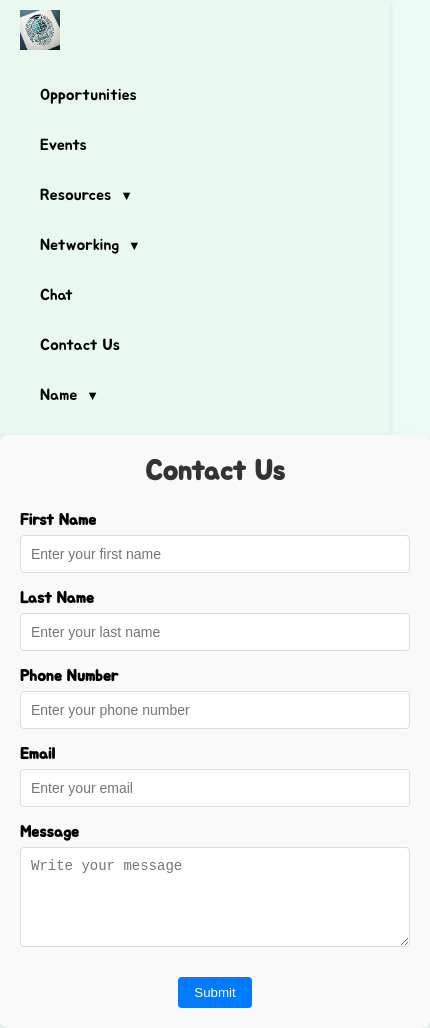
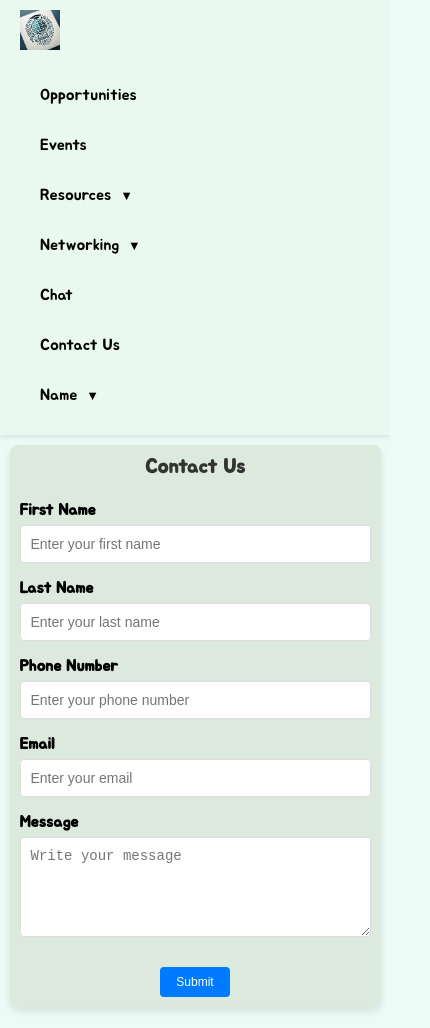
Before and after one commit to saiswethat/eduverse, a React (Create React App) app: page /contact in a window 390 px wide. Shown: the whole page, 430 px wide, since content can reach past the window. Built offline with nearby package versions, Linux system fonts and the light colour scheme; sample sign-in values are in the browser's storage.

Commit message:
Tips and contact us and articles responsiveness

```diff
--- a/src/Tips.js
+++ b/src/Tips.js
@@ -9,9 +9,9 @@ function Tips() {
   const currentUser = users[1];
   const [tips, setTips] = useState(InitialTips);
   const [randomTip, setRandomTip] = useState(null);
-  const [newTip, setNewTip] = useState(""); // For new tip input
-  const [shortDescription, setShortDescription] = useState(""); // For short description input
-  const [showCreateForm, setShowCreateForm] = useState(false); // Toggle form visibility
+  const [newTip, setNewTip] = useState("");
+  const [shortDescription, setShortDescription] = useState("");
+  const [showCreateForm, setShowCreateForm] = useState(false);
 
   useEffect(() => {
     const randomIndex = Math.floor(Math.random() * tips.length);
@@ -29,15 +29,15 @@ function Tips() {
     if (newTip.trim() && shortDescription.trim()) {
       const newTipObj = {
         id: tips.length + 1,
-        shortDescription: shortDescription.substring(0, 50), // Example short description
+        shortDescription: shortDescription.substring(0, 50),
         content: newTip,
-        postedBy: 1, // You can adjust this to reflect the actual poster
-        postedDate: new Date().toISOString().split('T')[0], // Format as YYYY-MM-DD
+        postedBy: 1,
+        postedDate: new Date().toISOString().split('T')[0],
       };
-      setTips([...tips, newTipObj]); // Add new tip to the list
+      setTips([...tips, newTipObj]);
       setNewTip("");
-      setShortDescription(""); // Reset short description
-      setShowCreateForm(false); // Close the form
+      setShortDescription("");
+      setShowCreateForm(false);
     }
   };
 
@@ -45,8 +45,6 @@ function Tips() {
     <>
       <Header />
       <div className="tips-tips-page">
-
-        {/* Display Random Tip of the Day */}
         {(currentUser.user_type === "Student") && randomTip && (
           <div className="tips-random-tip">
             <h2>Tip of the Day</h2>
@@ -62,24 +60,15 @@ function Tips() {
             </div>
           </div>
         )}
-
         <h2>All Tips</h2>
-
-        {/* Create Tip Button */}
-        <button
-          className="create-tip-button"
-          onClick={() => setShowCreateForm(true)}
-        >
+        <button className="create-tip-button" onClick={() => setShowCreateForm(true)}>
           Create Tip
         </button>
-
-        {/* Create Tip Modal */}
         {showCreateForm && (
           <div className="modal-overlay">
             <div className="modal-content">
               <h3>Add Your Tip</h3>
               <form onSubmit={(e) => { e.preventDefault(); handleCreateTip(); }}>
-                {/* Input for Short Description */}
                 <input
                   type="text"
                   value={shortDescription}
@@ -88,8 +77,6 @@ function Tips() {
                   className="create-tip-input"
                   required
                 />
-
-                {/* Input for Content */}
                 <textarea
                   value={newTip}
                   onChange={(e) => setNewTip(e.target.value)}
@@ -97,7 +84,6 @@ function Tips() {
                   className="create-tip-input"
                   required
                 />
-
                 <div>
                   <button type="submit" className="submit-tip-button">
                     Submit
@@ -110,10 +96,7 @@ function Tips() {
             </div>
           </div>
         )}
-
         <SearchBar />
-
-        {/* Display tips in a one-column card view */}
         <div className="tips-list">
           {tips.map((tip) => (
             <div key={tip.id} className="tips-tip-card">
@@ -137,10 +120,7 @@ function Tips() {
                   <span>User not found</span>
                 )}
               </div>
-              <button
-                className="tips-delete-button"
-                onClick={() => handleDeleteTips(tip.id)}
-              >
+              <button className="tips-delete-button" onClick={() => handleDeleteTips(tip.id)}>
                 <FaTrashAlt size={15} color="red" />
               </button>
             </div>
--- a/src/css/Articles.css
+++ b/src/css/Articles.css
@@ -82,14 +82,19 @@
   display: flex;
   justify-content: center;
   align-items: center;
+  z-index: 999;
 }
 
 .articles-form-popup {
   background-color: white;
   padding: 20px;
   border-radius: 10px;
-  width: 400px;
+  width: 90%;
+  max-width: 400px;
+  max-height: 90%;
+  overflow-y: auto;
   box-shadow: 0px 0px 15px rgba(0, 0, 0, 0.2);
+  box-sizing: border-box;
 }
 
 .articles-article-form {
@@ -107,7 +112,7 @@
 .articles-article-form textarea {
   width: 100%;
   padding: 10px;
-  margin-bottom: 15px;
+  margin-bottom: 10px;
   border-radius: 5px;
   border: 1px solid #ccc;
   box-sizing: border-box;
@@ -120,14 +125,15 @@
 
 .articles-button-container {
   display: flex;
-  justify-content: space-between;
+  flex-direction: column;
   margin-top: 10px;
 }
 
 .articles-submit-button,
 .articles-close-button {
-  width: 48%;
+  width: 100%;
   padding: 10px;
+  margin-top: 5px;
   border: none;
   border-radius: 5px;
   cursor: pointer;
--- a/src/css/Contact.css
+++ b/src/css/Contact.css
@@ -1,11 +1,13 @@
 .contact-container {
-  width: 100%;
+  width: 90%;
   max-width: 600px;
   margin: 0 auto;
   padding: 20px;
-  background-color: #f9f9f9;
+  background-color: #dceade;
   border-radius: 8px;
   box-shadow: 0px 4px 8px rgba(0, 0, 0, 0.1);
+  margin-top: 10px;
+  min-height: auto;
 }
 
 h2 {
@@ -25,7 +27,7 @@ h2 {
 
 .input-group input,
 .input-group textarea {
-  width: 100%;
+  width: 95%;
   padding: 10px;
   border: 1px solid #ddd;
   border-radius: 4px;
@@ -53,6 +55,7 @@ h2 {
   border: none;
   border-radius: 4px;
   cursor: pointer;
+  font-size: 16px;
 }
 
 .submit-btn button:hover {
@@ -65,3 +68,52 @@ h2 {
   font-size: 18px;
   padding: 20px;
 }
+
+@media (max-width: 768px) {
+  .contact-container {
+    padding: 15px;
+    margin-bottom: 10px;
+  }
+
+  h2 {
+    font-size: 24px;
+  }
+
+  .input-group input,
+  .input-group textarea {
+    font-size: 14px;
+  }
+
+  .submit-btn button {
+    padding: 8px 16px;
+    font-size: 14px;
+  }
+
+  .success-message {
+    font-size: 16px;
+  }
+}
+
+@media (max-width: 480px) {
+  .contact-container {
+    padding: 10px;
+  }
+
+  h2 {
+    font-size: 20px;
+  }
+
+  .input-group input,
+  .input-group textarea {
+    font-size: 12px;
+  }
+
+  .submit-btn button {
+    padding: 6px 12px;
+    font-size: 12px;
+  }
+
+  .success-message {
+    font-size: 14px;
+  }
+}
--- a/src/css/Tips.css
+++ b/src/css/Tips.css
@@ -23,32 +23,32 @@
 }
 
 .tips-tip-card {
-  width: 60%; /* Adjust width for column view */
+  width: 60%;
   margin: 10px 0;
   padding: 15px;
   background-color: #ffffff;
   border-radius: 10px;
   box-shadow: 0px 0px 10px rgba(0, 0, 0, 0.1);
   transition: transform 0.3s ease, box-shadow 0.3s ease;
-  display: flex; /* Use flexbox to position elements */
-  justify-content: space-between; /* Space out content */
-  align-items: center; /* Center items vertically */
+  display: flex;
+  justify-content: space-between;
+  align-items: center;
 }
 
 .tips-tip-card:hover {
-  transform: scale(1.03); /* Slightly reduce scaling */
+  transform: scale(1.03);
   box-shadow: 0 4px 15px rgba(0, 0, 0, 0.2);
 }
 
 .tips-tip-content {
-  flex: 1; /* Take remaining space for tip content */
-  text-align: left; /* Left-align for better readability */
-  margin-right: 10px; /* Space between content and delete button */
+  flex: 1;
+  text-align: left;
+  margin-right: 10px;
 }
 
 .tips-tip-poster {
   display: flex;
-  justify-content: flex-start; /* Align text to the left */
+  justify-content: flex-start;
   color: #777;
 }
 
@@ -57,7 +57,7 @@
   cursor: pointer;
   padding: 5px;
   background: none;
-  margin-left: auto; /* Push the delete button to the right */
+  margin-left: auto;
 }
 
 .tips-delete-button:hover {
@@ -71,15 +71,14 @@
 
 @media screen and (max-width: 768px) {
   .tips-tip-card {
-    width: 90%; /* Make card full-width on smaller screens */
+    width: 90%;
   }
 }
 
-/* Create Tip Button Styles */
 .create-tip-button {
-  position: fixed; /* Make the button fixed */
-  bottom: 20px; /* Distance from the bottom */
-  right: 20px; /* Distance from the right */
+  position: fixed;
+  bottom: 20px;
+  right: 20px;
   padding: 10px 20px;
   background-color: #ff7f50;
   color: white;
@@ -88,7 +87,7 @@
   font-size: 16px;
   cursor: pointer;
   transition: background-color 0.3s ease, transform 0.3s ease;
-  z-index: 1000; /* Ensure the button is on top */
+  z-index: 1000;
 }
 
 .create-tip-button:hover {
@@ -96,7 +95,6 @@
   transform: scale(1.05);
 }
 
-/* Create Tip Form Styles */
 .create-tip-form {
   display: flex;
   flex-direction: column;
@@ -148,33 +146,31 @@
   background-color: #d32f2f;
 }
 
-/* Adjust form responsiveness */
 @media screen and (max-width: 768px) {
   .create-tip-form {
     width: 90%;
   }
 }
 
-/* Improved hover effect on cards */
 .tips-tip-card:hover {
   box-shadow: 0 4px 20px rgba(0, 0, 0, 0.2);
   transform: scale(1.05);
 }
+
 .view-full-content-link {
-  color: #007BFF; /* Bootstrap primary color */
-  text-decoration: underline; /* Underline to indicate it's a link */
-  cursor: pointer; /* Change cursor to pointer on hover */
-  transition: color 0.3s ease; /* Smooth color transition */
+  color: #007BFF;
+  text-decoration: underline;
+  cursor: pointer;
+  transition: color 0.3s ease;
   border: none;
   background-color: white;
   font-family: inherit;
 }
 
 .view-full-content-link:hover {
-  color: #0056b3; /* Darker blue on hover */
+  color: #0056b3;
 }
 
-/* Responsive improvements for smaller screens */
 @media screen and (max-width: 768px) {
   .tips-random-tip,
   .create-tip-form {
@@ -182,7 +178,6 @@
   }
 }
 
-/* Modal Styles */
 .modal-overlay {
   position: fixed;
   top: 0;
@@ -193,7 +188,7 @@
   display: flex;
   justify-content: center;
   align-items: center;
-  z-index: 1001; /* Ensure modal is above all other content */
+  z-index: 1001;
 }
 
 .modal-content {
@@ -201,8 +196,8 @@
   padding: 20px;
   border-radius: 10px;
   box-shadow: 0 4px 15px rgba(0, 0, 0, 0.2);
-  max-width: 500px; /* Set a max width for modals */
-  width: 90%; /* Responsive width */
+  max-width: 500px;
+  width: 80%;
 }
 
 .modal-close {
```
